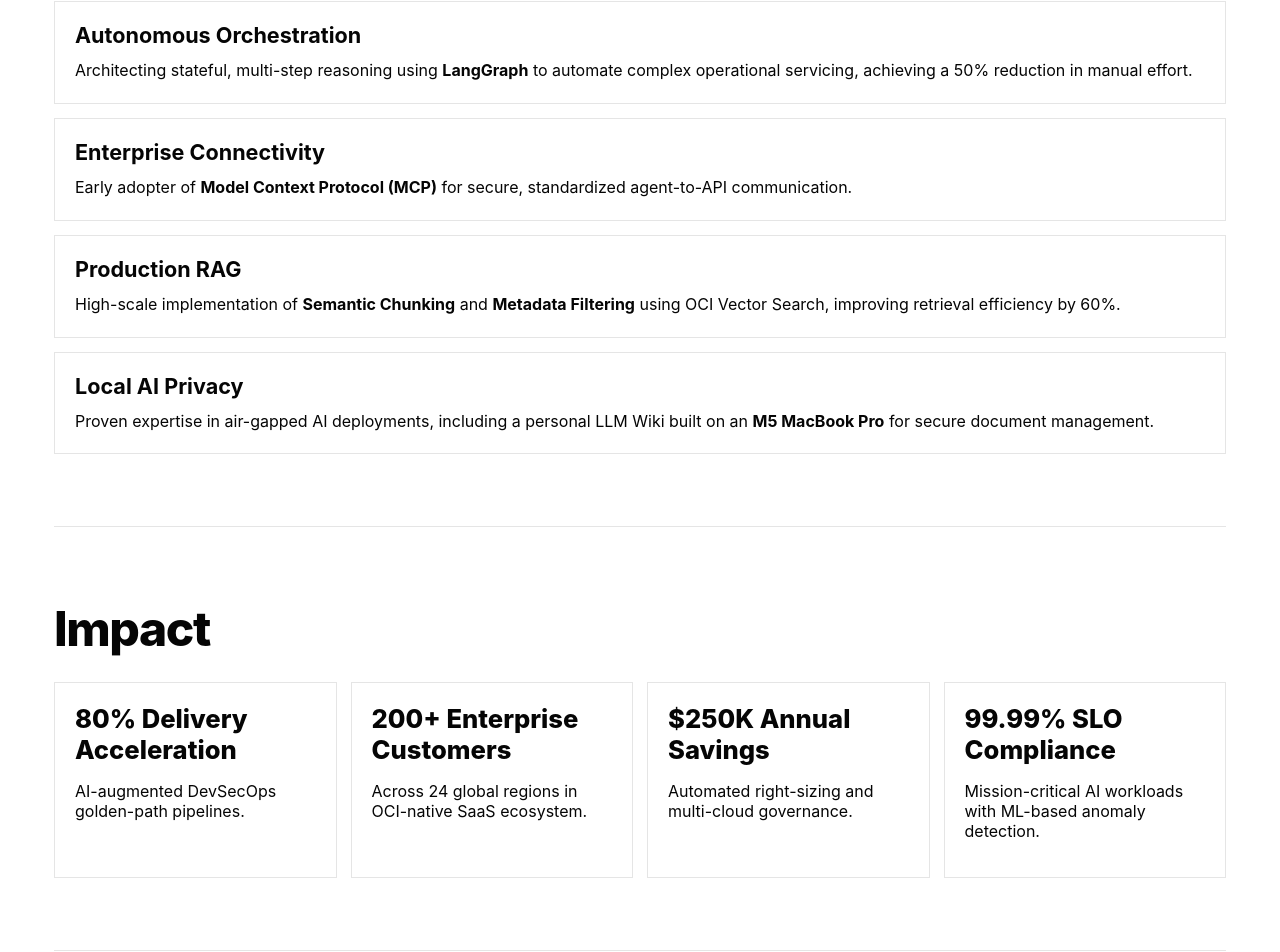
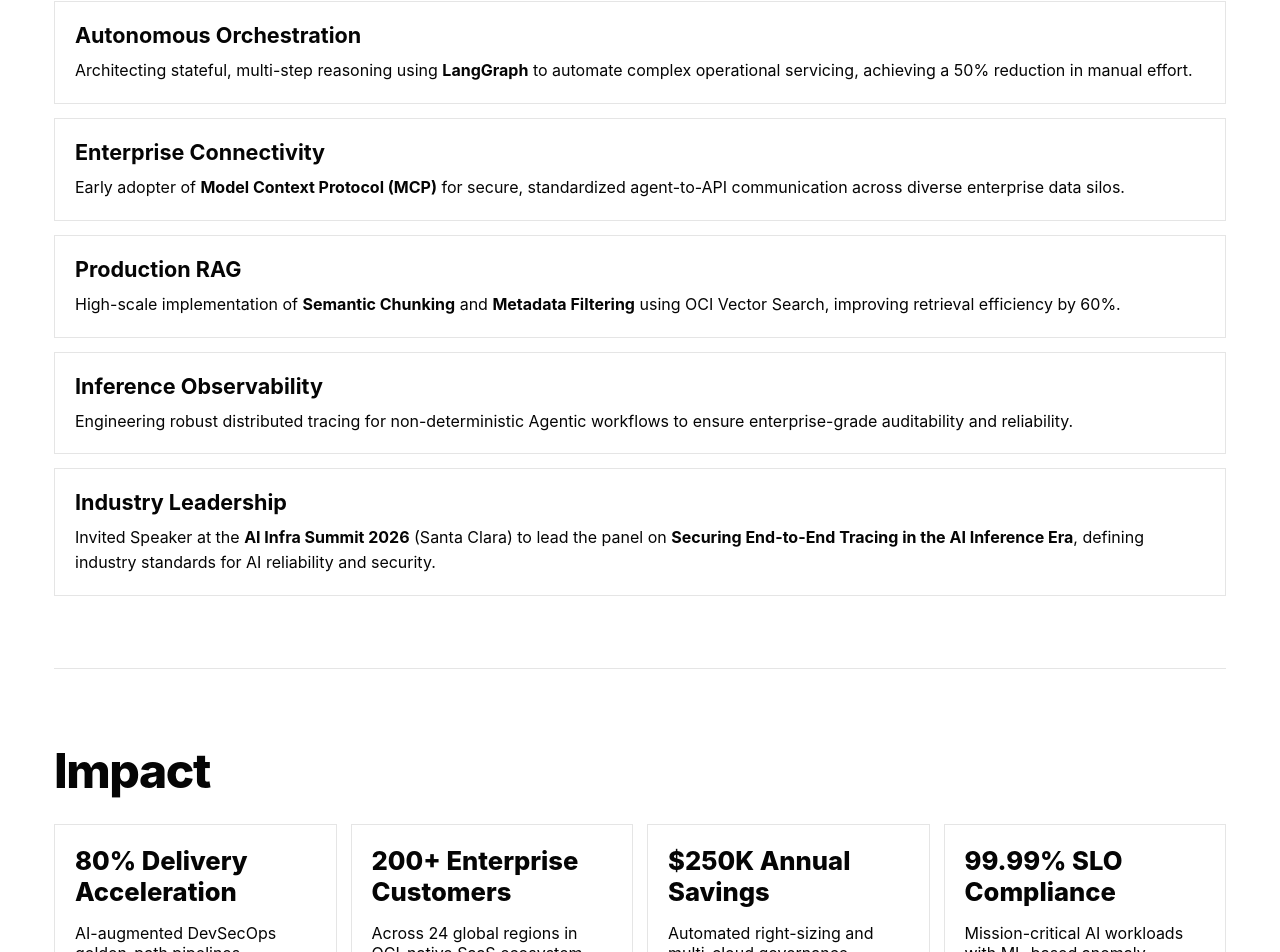
Before and after one commit to shivashankartummala/sivatummala-website, a Next.js app: page / in a window 1280 px wide. Shown: the part 793-1745 px from the top of the page. Built offline with nearby package versions, Linux system fonts and the light colour scheme.

Commit message:
docs: update agentic deep dive with observability and summit leadership

```diff
--- a/app/page.js
+++ b/app/page.js
@@ -57,7 +57,7 @@
             <h3>Enterprise Connectivity</h3>
             <p>
               Early adopter of <strong>Model Context Protocol (MCP)</strong> for secure, standardized
-              agent-to-API communication.
+              agent-to-API communication across diverse enterprise data silos.
             </p>
           </article>
           <article className="feature-item">
@@ -68,10 +68,18 @@
             </p>
           </article>
           <article className="feature-item">
-            <h3>Local AI Privacy</h3>
+            <h3>Inference Observability</h3>
             <p>
-              Proven expertise in air-gapped AI deployments, including a personal LLM Wiki built on an{' '}
-              <strong>M5 MacBook Pro</strong> for secure document management.
+              Engineering robust distributed tracing for non-deterministic Agentic workflows to ensure
+              enterprise-grade auditability and reliability.
+            </p>
+          </article>
+          <article className="feature-item">
+            <h3>Industry Leadership</h3>
+            <p>
+              Invited Speaker at the <strong>AI Infra Summit 2026</strong> (Santa Clara) to lead the panel on{' '}
+              <strong>Securing End-to-End Tracing in the AI Inference Era</strong>, defining industry standards for
+              AI reliability and security.
             </p>
           </article>
         </div>
```
